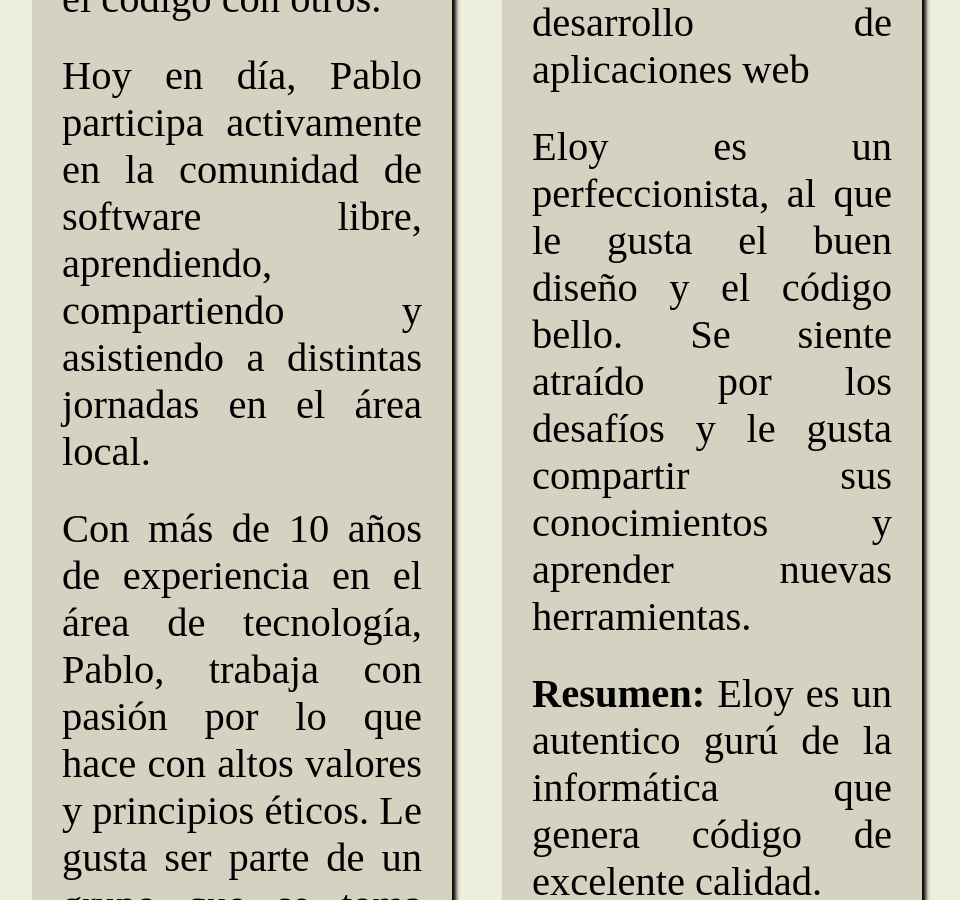
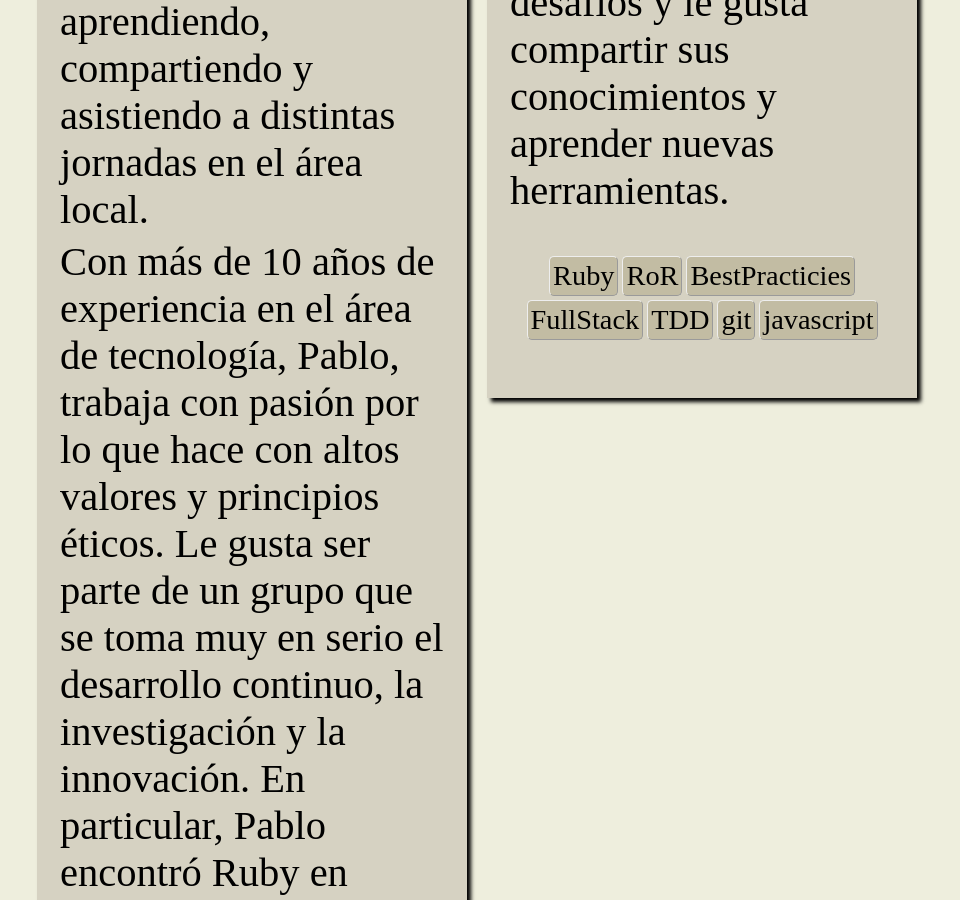
Before and after one commit to BlueLemon/bluelemons.github.io, a Jekyll site: the page index.html, which Jekyll copies as it is, in a window 1280 px wide and 900 px high, scrolled down 6904 px. Shown: the whole window, without its empty margins (163-1123 px from the left). Built offline with Jekyll 4.4.1, drawn with Linux system fonts in a browser that asks for light colours; some web fonts are replaced; some of the changed text lies outside the part shown.

Commit message:
Make better profile cards.

```diff
--- a/_sass/profile.scss
+++ b/_sass/profile.scss
@@ -1,15 +1,15 @@
 section.profile {
   display: inline-block;
   max-width: 400px;
-  padding: 10px;
-  margin: 20px;
+  padding: 15px;
+  margin: 5px;
   box-shadow: 4px 4px 4px black;
-  background-color: #d6d2c2;
+  background-color: hsla(48, 20%, 80%, 1);
   header {
     display: flex;
     justify-content: space-around;
     align-items: center;
-    padding: 15px 25px;
+    padding: 2px 5px;
     border-bottom: solid 0.5px grey;
   }
   h2 {
@@ -23,41 +23,41 @@
     border: solid 2px rgba(20, 20, 20, 0.6);
   }
   p {
-    margin: 10px;
-    padding: 10px;
-    text-align: justify;
+    padding: 0;
+    margin-top: 5px;
   }
-  a.twitter {
-    font-size: 2em;
+  a {
+    transition: color 0.5s linear;
+    font-size: 1.5em;
     display: block;
-    transition: all 0.5s ease-out;
-    width: 1em;
+    width: 1.2em;
     overflow: hidden;
+    white-space: nowrap;
   }
-  a.twitter:before {
-    content: "\f099";
-    font-family: "FontAwesome";
-  }
-  a.twitter:hover {
+  a:hover {
     color: blue;
-    width: 6em;
   }
   a {
     text-decoration: none;
     color: inherit;
     display: block;
   }
-  a:visited {
-    color: inherit;
-  }
-   ul {
+  ul {
     padding: 0;
     list-style: none;
     display: flex;
     flex-flow: row wrap;
     justify-content: space-around;
   }
-   ul li {
-    margin: 3px;
+  ul.tags {
+    justify-content: center;
+    li {
+      background-color: hsla(48, 20%, 70%, 1);
+      font-size: 0.7em;
+      border: outset 1px;
+      border-radius: 5px;
+      margin: 2px;
+      padding: 3px;
+    }
   }
 }
--- a/index.html
+++ b/index.html
@@ -157,31 +156,45 @@
           <h2>Eloy Espinaco</h2>
         </header>
         <ul>
-          <li><strong>nickname:</strong> eloyesp</li>
-          <li><strong>email:</strong> eloyesp<at>gmail.com</li>
-          <li><strong>github:</strong> eloyesp</li>
-          <li><strong>twitter:</strong> eloypes</li>
+          <li><a href="mailto:eloyesp@gmail.com"class="icon-mail">eloyesp<at>gmail.com</a></li>
+          <li><a href="https://github.com/eloyesp"class="icon-github-circled">eloyesp</a></li>
+          <li><a href="https://twitter.com/eloyesp" class="icon-twitter">eloyesp</a></li>
         </ul>
 
-        <p><strong>Descripcion:</strong> Eloy empezó desarrollar en Ruby on
-        Rails y JavaScript invitado por un amigo que le pidió ayuda en un
-        proyecto a través de Google Maps. El resultado además de exitoso inició
-        a Eloy al mundo de la informática.</p>
+        <p>
+          Eloy empezó desarrollar en Ruby on Rails y JavaScript invitado por un
+          amigo que le pidió ayuda en un proyecto a través de Google Maps. El
+          resultado además de exitoso inició a Eloy al mundo de la informática.
+        </p>
 
-        <p>Al poco tiempo otros proyecto surgieron a nivel local e
-        internacional y Eloy fue aprendiendo rápidamente diferentes tecnologías
-        y buenas prácticas hasta convertirse en todo un experto en el
-        desarrollo de aplicaciones web</p>
+        <p>
+          Al poco tiempo otros proyecto surgieron a nivel local e internacional
+          y Eloy fue aprendiendo rápidamente diferentes tecnologías y buenas
+          prácticas hasta convertirse en todo un experto en el desarrollo de
+          aplicaciones web
+        </p>
 
-        <p>Eloy es un perfeccionista, al que le gusta el buen diseño y el
-        código bello. Se siente atraído por los desafíos y le gusta compartir
-        sus conocimientos y aprender nuevas herramientas.</p>
+        <p>
+          Eloy es un perfeccionista, al que le gusta el buen diseño y el
+          código bello. Se siente atraído por los desafíos y le gusta compartir
+          sus conocimientos y aprender nuevas herramientas.
+        </p>
 
-        <p><strong>Resumen:</strong> Eloy es un autentico gurú de la
-        informática que genera código de excelente calidad.</p>
+<!--        <p>
+          Eloy es un autentico gurú de la informática que genera código de
+          excelente calidad.
+          </p> -->
 
-        <p>tags: <strong>Ruby, RoR, BestPracticies, Web FullStack, TDD, git,
-          javascript</strong></p>
+        <ul class="tags">
+          <li>Ruby</li>
+          <li>RoR</li>
+          <li>BestPracticies</li>
+          <li>FullStack</li>
+          <li>TDD</li>
+          <li>git</li>
+          <li>javascript</li>
+        </ul>
+
       </section>
 
     </section>
```
Also changed, not shown: other parts of index.html (+1 -2 lines).
